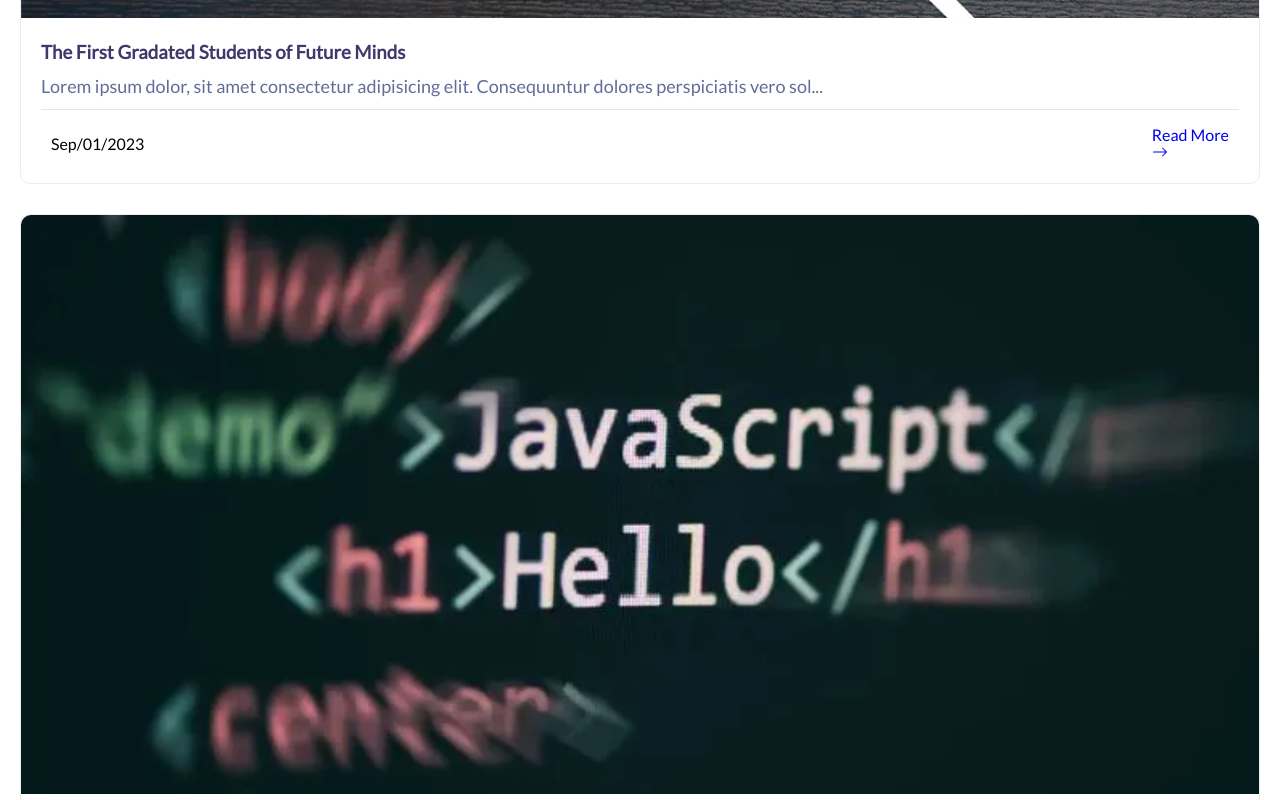
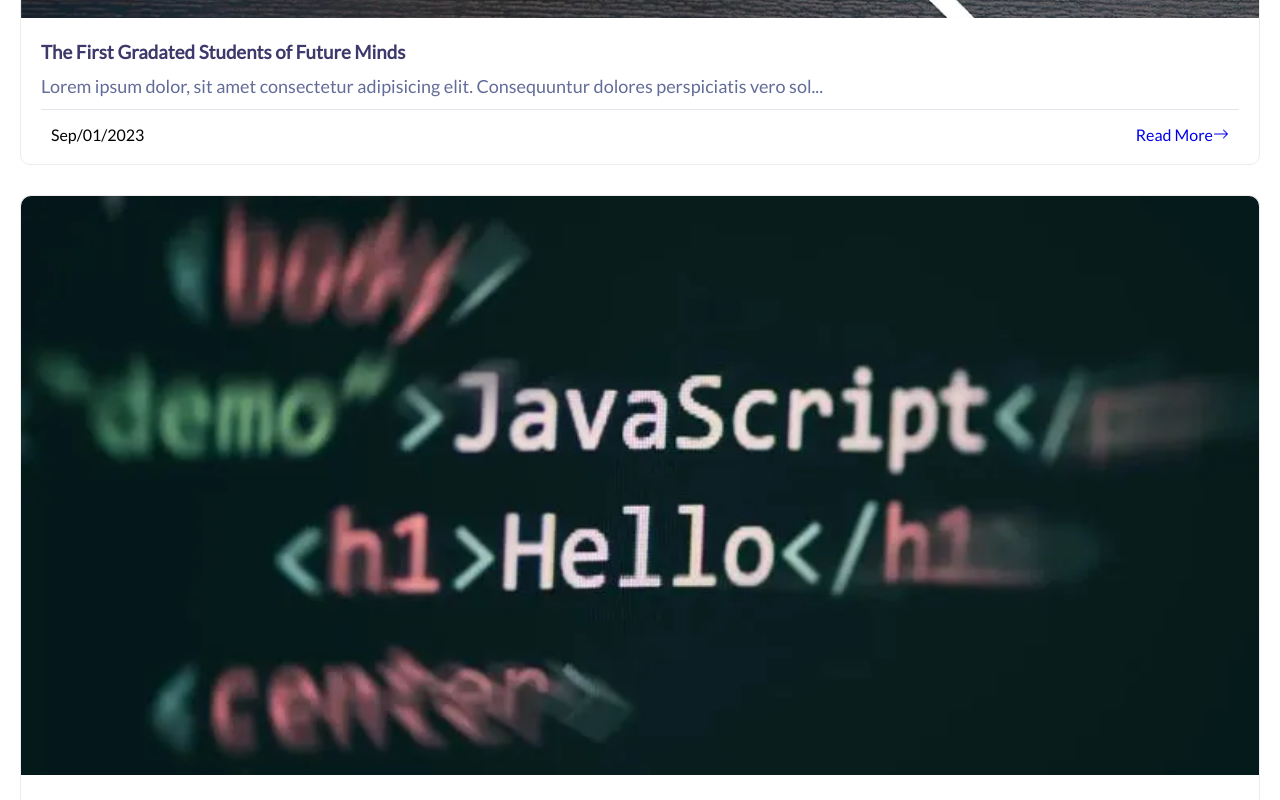
Before and after one commit to batoorsohail/future_minds, a React (Create React App) app: page /blog in a window 1280 px wide. Shown: the part 960-1760 px from the top of the page. Built offline with nearby package versions, Linux system fonts and the light colour scheme.

Commit message:
Update Arrow design

```diff
--- a/src/pages/blogPage.css
+++ b/src/pages/blogPage.css
@@ -73,3 +73,8 @@
   border-top: 1px solid #e1e6ee;
   padding: 15px 10px 0px;
 }
+
+.link-to-blog {
+  display: flex;
+  align-items: center;
+}
```
